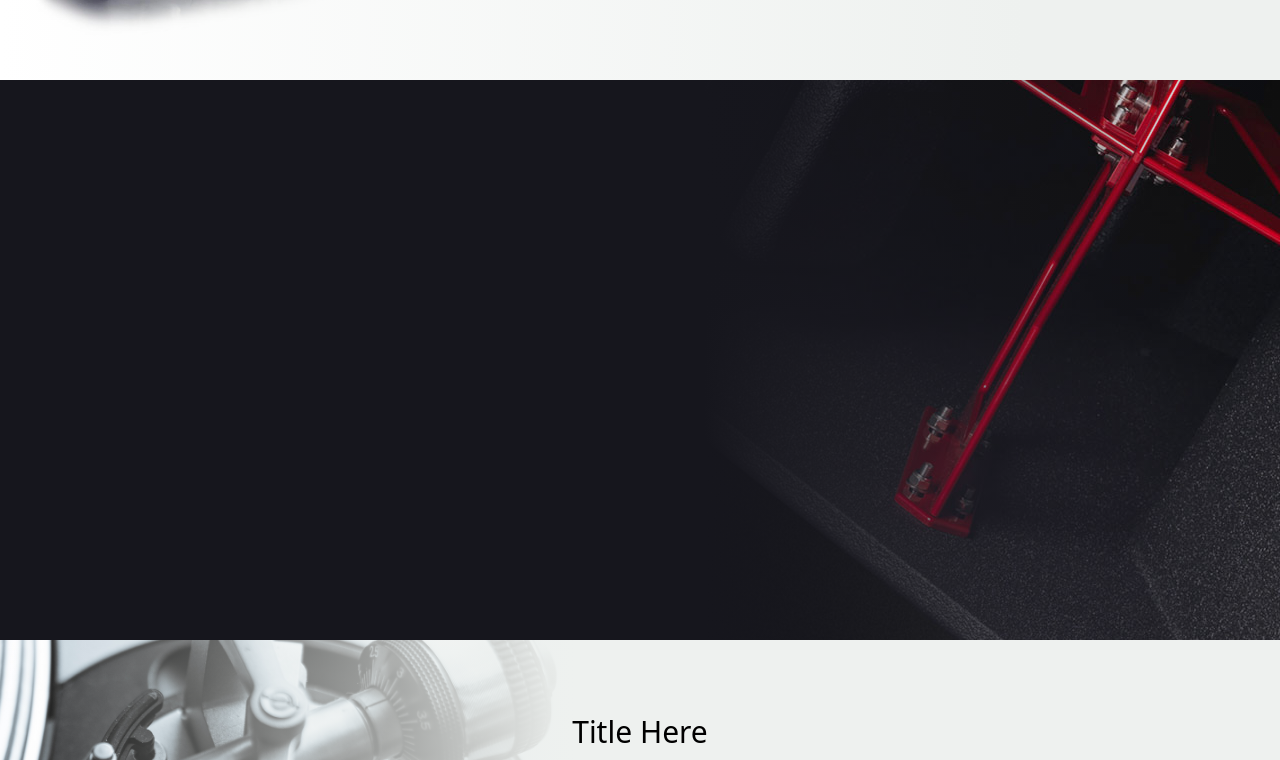
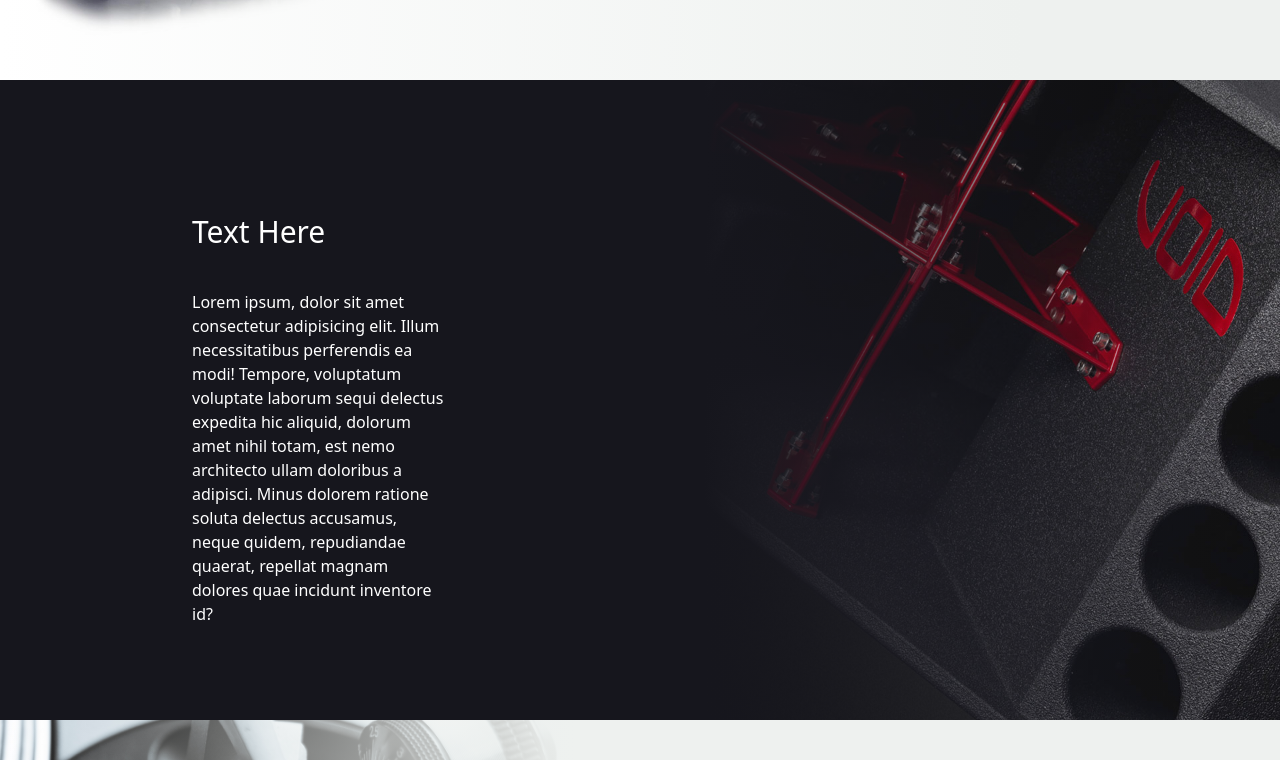
Before and after one commit to char543/gig.events, a Next.js app: page / in a window 1280 px wide. Shown: the part 2640-3400 px from the top of the page. Built offline with nearby package versions, Linux system fonts and the light colour scheme.

Commit message:
added animations and content

```diff
--- a/components/Home.jsx
+++ b/components/Home.jsx
@@ -9,20 +9,31 @@ import {
 import useInView from "../hooks/useInView";
 
 export default function Home() {
+  // calls to useInView hook
   const [containerRef, isVisible] = useInView({
     root: null,
     rootMargin: "0px",
-    threshold: 1.0,
+    threshold: 0.75,
   });
   const [containerRef2, isVisible2] = useInView({
     root: null,
     rootMargin: "0px",
-    threshold: 1.0,
+    threshold: 0.75,
   });
   const [containerRef3, isVisible3] = useInView({
     root: null,
     rootMargin: "0px",
-    threshold: 1.0,
+    threshold: 0.75,
+  });
+  const [containerRef4, isVisible4] = useInView({
+    root: null,
+    rootMargin: "0px",
+    threshold: 0.75,
+  });
+  const [containerRef5, isVisible5] = useInView({
+    root: null,
+    rootMargin: "0px",
+    threshold: 0.6,
   });
   return (
     <>
@@ -44,7 +55,7 @@ export default function Home() {
         </div>
         <div className="sectionContent w-64 flex items-center m-4 mb-2 md:m-0" />
       </div>
-      <div className="bg-[#eef1ef] bg-[url('../public/speaker.jpg')] relative -z-10 bg-left bg-cover bg-no-repeat bg-fixed flex flex-col justify-center items-center md:h-[80vh] md:flex-row md:justify-around isVisible">
+      <div className="bg-[#eef1ef] bg-[url('../public/speaker.jpg')] relative -z-10 bg-left bg-cover bg-no-repeat bg-fixed flex flex-col justify-center items-center md:h-[80vh] md:flex-row md:justify-around">
         <div className="bg-[#EEF1EF] gradient-wrapper-right" />
         <div className="sectionContent w-64 flex items-center m-4 mt-2 md:m-0" />
         <div
@@ -53,12 +64,16 @@ export default function Home() {
         >
           <h1
             className={`text-3xl my-10 ${
-              isVisible ? "animate-left transform-gpu" : "hidden"
+              isVisible ? "animate-left transform-gpu forwards" : "hidden"
             }`}
           >
             Text Here
           </h1>
-          <p className={`${isVisible ? "animate-up transform-gpu" : "hidden"}`}>
+          <p
+            className={`${
+              isVisible ? "animate-up transform-gpu forwards" : "hidden"
+            }`}
+          >
             Lorem ipsum dolor sit amet consectetur adipisicing elit. Quod
             delectus voluptates soluta impedit atque magnam temporibus ut
             expedita eos maxime eius, aliquid eaque! Unde aperiam esse sed
@@ -126,37 +141,35 @@ export default function Home() {
       </div>
 
       <div
-        className="relative -z-10 bg-[url('../public/stasys.jpg')] bg-no-repeat flex flex-col justify-center items-center h-[500px] md:h-[70vh] md:flex-row md:justify-around"
+        className="bg-[#16161d] bg-[url('../public/stasys.jpg')] relative -z-10 bg-cover bg-fixed flex flex-col justify-center items-center h-[700px] md:h-[80vh] md:flex-row md:justify-around"
         style={{ backgroundPosition: "40vw" }}
       >
         <div className="bg-[#16161d] gradient-wrapper-left-3" />
-        {/* <div className="sectionContent w-64 flex items-center m-4 mb-2 md:m-0 z-10">
-          <Image
-            src="/club3.jpg"
-            alt="club3"
-            width="250px"
-            height="250px"
-            className="rounded-md"
-          />
+        <div
+          className="sectionContent w-64 flex flex-col items-start m-4 mt-2 md:m-0"
+          ref={containerRef4}
+        >
+          <h1
+            className={`text-white z-10 text-3xl my-10 ${
+              isVisible4 ? "animate-up transform-gpu duration-500" : "hidden"
+            }`}
+          >
+            Text Here
+          </h1>
+          <p
+            className={`z-10 text-white ${
+              isVisible4 ? "animate-right transform-gpu duration-500" : "hidden"
+            }`}
+          >
+            Lorem ipsum, dolor sit amet consectetur adipisicing elit. Illum
+            necessitatibus perferendis ea modi! Tempore, voluptatum voluptate
+            laborum sequi delectus expedita hic aliquid, dolorum amet nihil
+            totam, est nemo architecto ullam doloribus a adipisci. Minus dolorem
+            ratione soluta delectus accusamus, neque quidem, repudiandae
+            quaerat, repellat magnam dolores quae incidunt inventore id?
+          </p>
         </div>
-        <div className="sectionContent w-64 flex items-center mx-4 my-2 md:m-0 z-10">
-          <Image
-            src="https://source.unsplash.com/random"
-            alt="random"
-            width="250px"
-            height="250px"
-            className="rounded-md"
-          />
-        </div>
-        <div className="sectionContent w-64 flex items-center m-4 mt-2 md:m-0 z-10">
-          <Image
-            src="https://source.unsplash.com/random"
-            alt="random"
-            width="250px"
-            height="250px"
-            className="rounded-md"
-          />
-        </div> */}
+        <div className="sectionContent w-64 flex items-center m-4 mt-2 md:m-0" />
       </div>
       <div
         className="bg-[url('../public/1210.jpg')] relative bg-left-top bg-cover -z-10 bg-no-repeat flex flex-col justify-center items-center md:h-[50vh] md:justify-center"
@@ -165,9 +178,22 @@ export default function Home() {
           backgroundPosition: "-45vw",
         }}
       >
-        <div className="absolute bg-[#EEF1EF] gradient-wrapper-right-2" />
-        <h1 className="text-3xl my-10">Title Here</h1>
-        <p className="flex items-center max-w-2xl m-16 md:m-0">
+        <div
+          className="absolute bg-[#EEF1EF] gradient-wrapper-right-2"
+          ref={containerRef5}
+        />
+        <h1
+          className={`text-3xl my-10 ${
+            isVisible5 ? "animate-up transform-gpu" : "hidden"
+          }`}
+        >
+          Title Here
+        </h1>
+        <p
+          className={`flex items-center max-w-2xl m-16 md:m-0 ${
+            isVisible5 ? "animate-down2 transform-gpu" : "hidden"
+          }`}
+        >
           Lorem ipsum dolor sit amet consectetur adipisicing elit. Commodi,
           deleniti ea. Sed, minima nisi blanditiis doloribus consequuntur nulla.
           Inventore aperiam tempore recusandae ducimus quis voluptas deserunt
@@ -200,7 +226,3 @@ export default function Home() {
     </>
   );
 }
-
-//background-position:50vw
-//background-size:contain
-//background-attachment:fixed
```
Also changed, not shown: styles/globals.css (line endings or trailing spaces).
